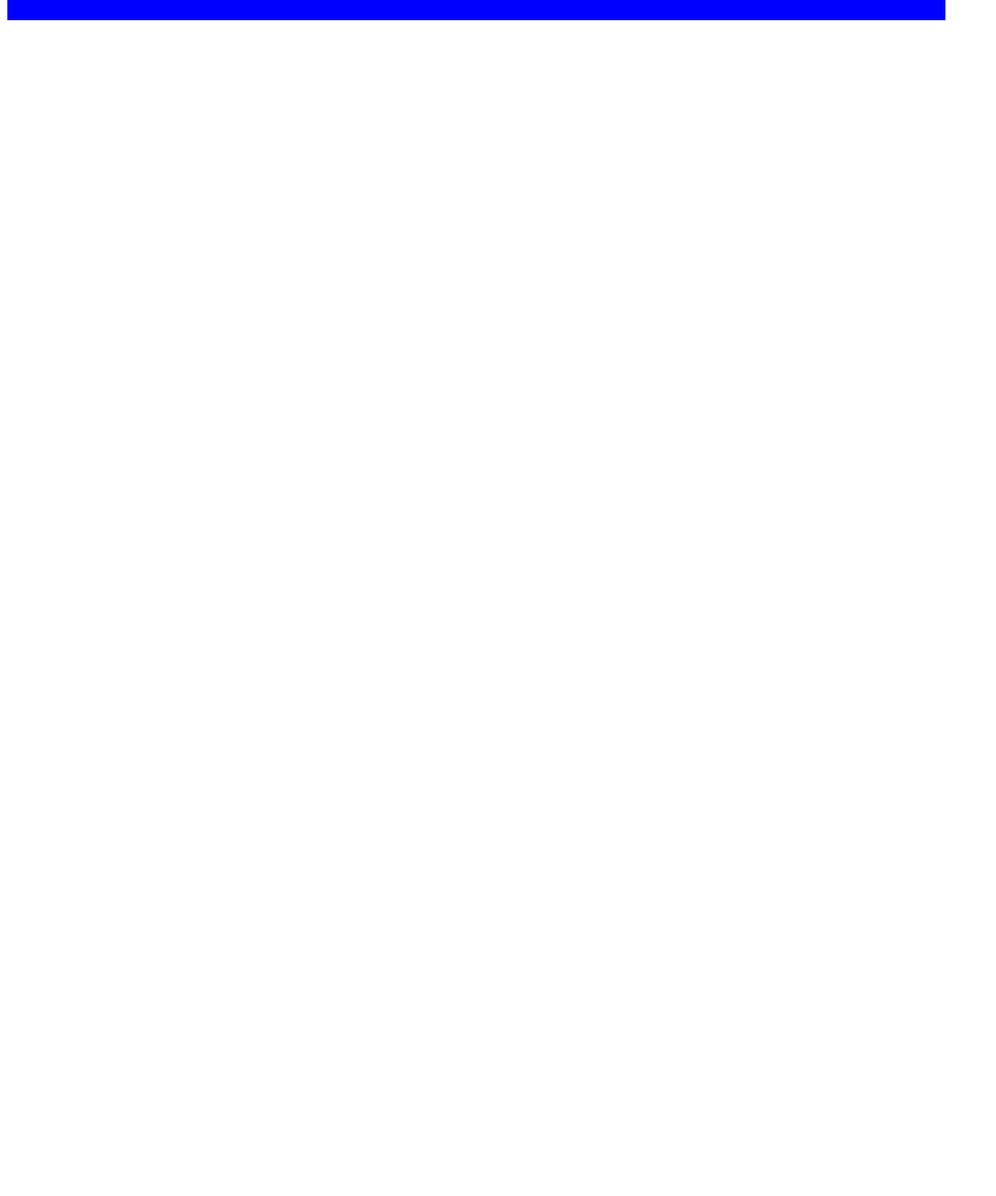
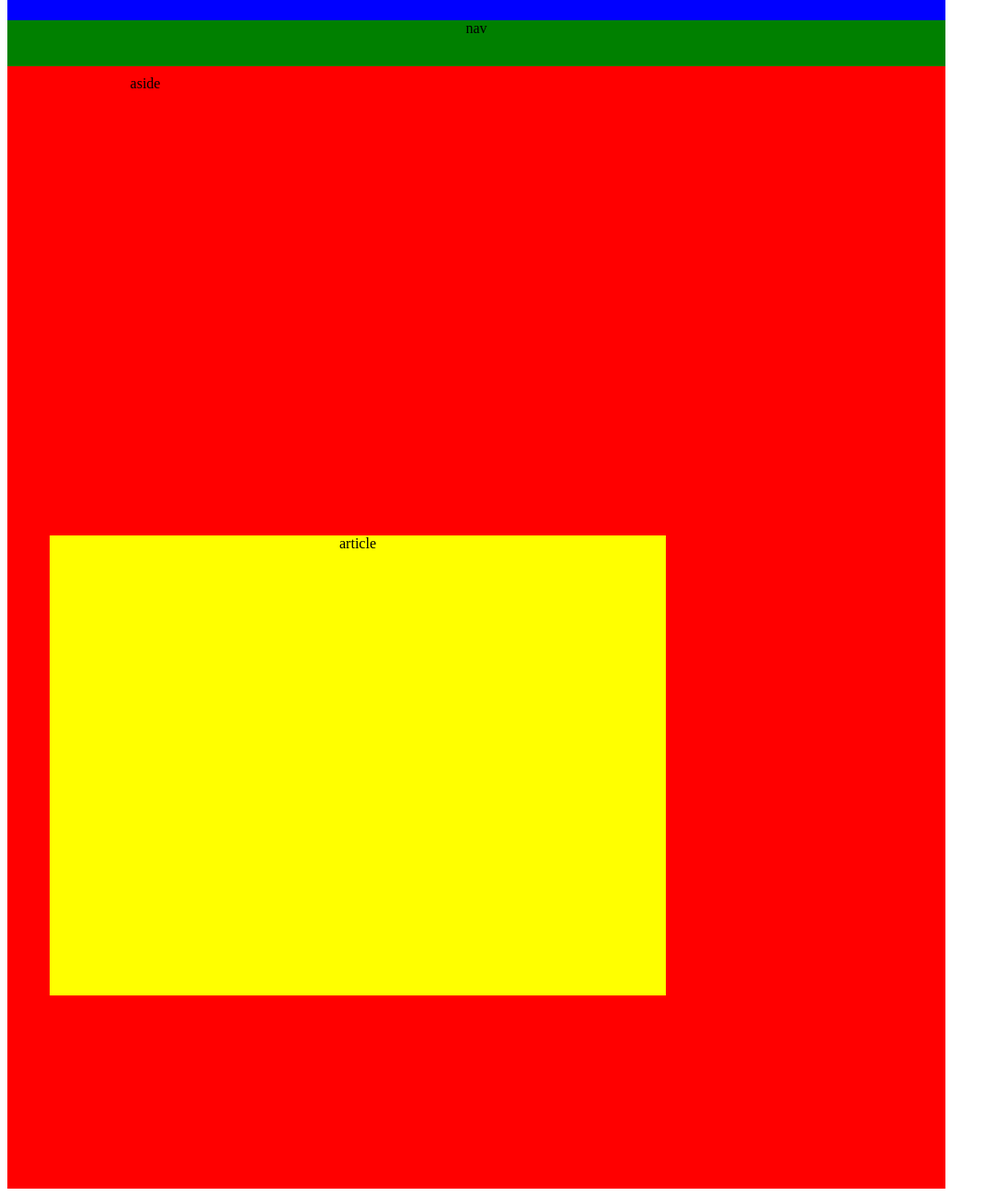
Before and after one commit to accel194/htmltraining, a plain HTML site: page 11_training/index.html in a window 1280 px wide. Shown: the part 286-1586 px from the top of the page at 92% size, without its empty margins (0-1083 px from the left). Before the commit the page ends 800 px from the top, so only its background shows below. Drawn offline with Linux system fonts and the light colour scheme.

Commit message:
10basiccorrection2

```diff
--- a/10_trainingl/style.css
+++ b/10_trainingl/style.css
@@ -23,5 +23,4 @@
   width: 350px;
   height: 30px;
   background: green;
-  clear: both;
 }
--- a/11_training/index.html
+++ b/11_training/index.html
@@ -8,10 +8,10 @@
   <body>
     <div id="container">
       <header class="header">header</header>
-      <nav></nav>
-      <aside></aside>
-      <article></article>
-      <footer></footer>
+      <nav class="nav">nav</nav>
+      <div class="aside">aside</div>
+      <div class="article">article</div>
+      <footer class="footer"></footer>
     </div>
   </body>
 </html>
--- a/11_training/style.css
+++ b/11_training/style.css
@@ -1,4 +1,5 @@
 #container {
+  background-color: red;
   width: 1020px;
   text-align: center;
 }
```
Also changed, not shown: 10_trainingl/index.html (+0 -1 lines).
